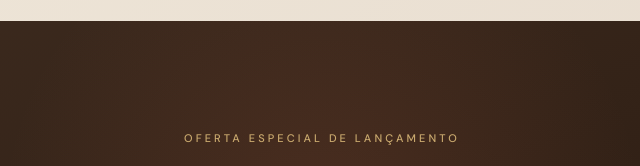
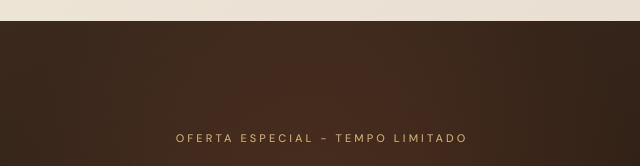
Before and after one commit to michelleleitecg/protocolo, a plain HTML site: page index.html in a window 1280 px wide. Shown: the part 8540-8706 px from the top of the page, 318-958 px from the left. Drawn offline with nearby package versions, Linux system fonts and the light colour scheme; a web font is replaced by a local one.

Commit message:
Update index.html

```diff
--- a/index.html
+++ b/index.html
@@ -1304,7 +1304,7 @@ Sem regras rígidas, sem exageros — apenas um caminho leve que você consegue
 <!-- ══ OFERTA FINAL ══ -->
 <section class="sec-oferta" id="oferta">
   <div class="oferta-inner">
-    <span class="oferta-label reveal">Oferta especial de lançamento</span>
+    <span class="oferta-label reveal">Oferta especial - Tempo Limitado</span>
     <h2 class="oferta-title reveal">
       Sua transformação<br>começa <em>hoje.</em>
     </h2>
```
